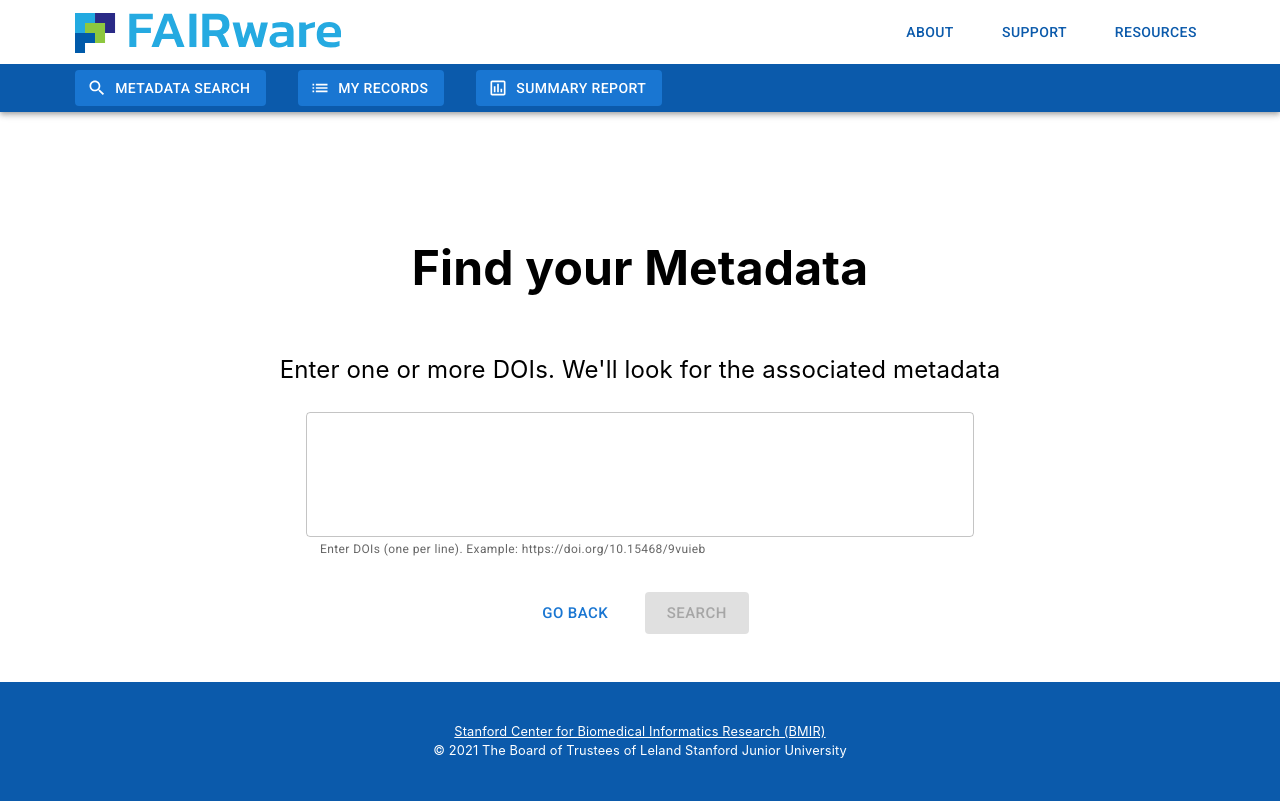
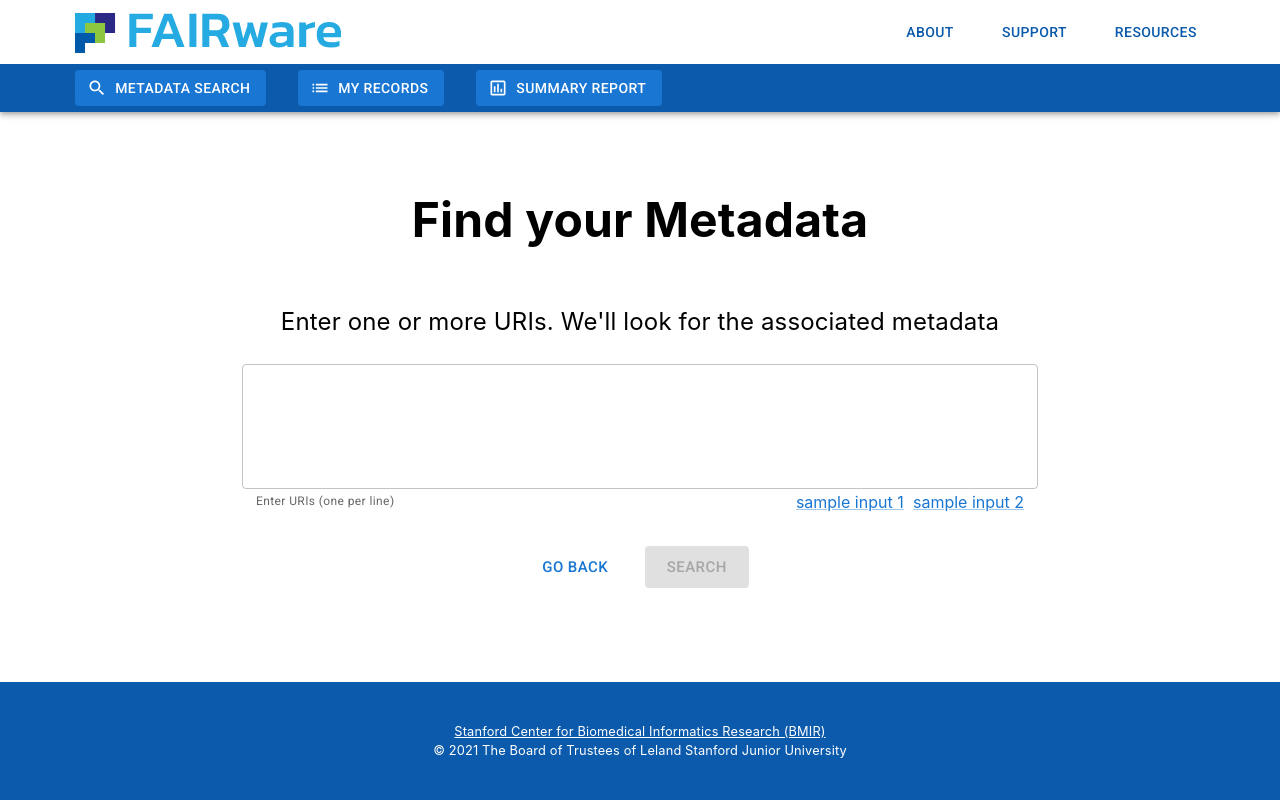
Before and after one commit to metadatacenter/fairware-workbench-ui, a React (Create React App) app: page /FindMetadata in a window 1280 px wide. Built offline with nearby package versions, Linux system fonts and the light colour scheme.

Commit message:
Sample input buttons. Uri tooltips

```diff
--- a/src/App.css
+++ b/src/App.css
@@ -13,6 +13,11 @@ h1 {
 }
 
 h2 {
+}
+
+.title2 {
+  font-size: 1.5rem;
+  font-weight: bold;
 }
 
 /* MAIN LAYOUT (START) */
@@ -92,6 +97,17 @@ h2 {
   margin: 1vh 1vw;
 }
 
+.iconButton {
+  color: var(--color2);
+}
+
+.sampleInputButton {
+  text-align: right;
+  width: 60vw;
+  margin: -24px auto auto;
+  text-transform: none;
+}
+
 /* BUTTONS (END) */
 
 .inputTextFieldContainer {
@@ -100,11 +116,13 @@ h2 {
 }
 
 #mainInputTextField {
-  width: 50vw;
+  font-size: 0.8rem;
+  line-height: 0.9rem;
+  width: 60vw;
 }
 
 .mainTitle {
-  margin-top: 10vh;
+  margin-top: 4vh;
   text-align: center;
   font-size: 3rem;
   font-weight: bold;
@@ -115,3 +133,15 @@ h2 {
   margin: 6vh 10vw auto 10vw;
   font-size: 1.5rem;
 }
+
+.searchResults {
+  margin-top: 2vh;
+}
+
+.searchResults .progressIndicator {
+  text-align: center;
+}
+
+.table {
+  margin: 2vh auto;
+}
--- a/src/components/routes/FindMetadata.js
+++ b/src/components/routes/FindMetadata.js
@@ -3,14 +3,52 @@ import Button from "@mui/material/Button";
 import AppHeader from "../common/AppHeader";
 import AppFooter from "../common/AppFooter";
 import TextField from "@mui/material/TextField";
-import {Link} from "react-router-dom";
+import Link from '@mui/material/Link';
+import {searchMetadataByDois} from "../../services/fairwareServices";
+import {removeDuplicates, shortenUrl, truncate} from "../../util/commonUtil";
+import TableContainer from "@mui/material/TableContainer";
+import Table from "@mui/material/Table";
+import TableBody from "@mui/material/TableBody";
+import TableRow from "@mui/material/TableRow";
+import TableCell from "@mui/material/TableCell";
+import TableHead from "@mui/material/TableHead";
+import CircularProgress from "@mui/material/CircularProgress";
+import VisibilityIcon from '@mui/icons-material/Visibility';
+import DownloadIcon from '@mui/icons-material/Download';
+import IconButton from "@mui/material/IconButton";
+import Tooltip from "@mui/material/Tooltip";
 
 export default function FindMetadata() {
 
   const [inputText, setInputText] = useState("");
+  const [results, setResults] = useState({});
+  const [searching, setSearching] = useState(false);
 
   function handleInputChange(event) {
     setInputText(event.target.value);
+  }
+
+  function handleSampleInput1Click(event) {
+    let sampleInput = "https://repo.metadatacenter.org/template-instances/8e21af07-33ca-4ce3-8e84-d4e3fbe017b6\n" +
+      "https://repo.metadatacenter.org/template-instances/7a1ab52b-29ba-41bc-98a1-80f4d5bd696c";
+    setInputText(sampleInput);
+  }
+
+  function handleSampleInput2Click(event) {
+    let sampleInput = "10.15468/9vuieb\n" +
+      "10.4230/lipics.iclp.2011.16";
+    setInputText(sampleInput);
+  }
+
+  function searchMetadata() {
+    setSearching(true);
+    setResults({}); // Clear previous results
+    let dois = inputText.split("\n").map(e => e.trim());
+    dois = removeDuplicates(dois);
+    searchMetadataByDois(dois).then(data => {
+      setSearching(false);
+      setResults(data);
+    });
   }
 
   return (
@@ -18,17 +56,23 @@ export default function FindMetadata() {
       <AppHeader/>
       <div id="appContent">
         <div className="mainTitle">Find your Metadata</div>
-        <div className="mainSubtitle">Enter one or more DOIs. We'll look for the associated metadata</div>
+        <div className="mainSubtitle">Enter one or more URIs. We'll look for the associated metadata</div>
         <div className="inputTextFieldContainer">
           <TextField
             id="mainInputTextField"
             multiline
             rows={4}
-            defaultValue={""}
             onChange={handleInputChange}
-            helperText="Enter DOIs (one per line). Example: https://doi.org/10.15468/9vuieb"
+            value={inputText}
+            helperText="Enter URIs (one per line)"
           />
+          <div className={"sampleInputButton"}>
+            <Link component="button" onClick={handleSampleInput1Click}>sample input 1</Link>
+            <span>&nbsp;&nbsp;</span>
+            <Link component="button" onClick={handleSampleInput2Click}>sample input 2</Link>
+          </div>
         </div>
+
         <div id={"findMetadataButtons"}>
           <Button component={Link}
                   to="/"
@@ -38,12 +82,70 @@ export default function FindMetadata() {
             Go Back</Button>
           <Button
             disabled={inputText.trim().length === 0}
-            component={Link}
-            to="/FindMetadata"
+            onClick={searchMetadata}
             className={"generalButton"}
             variant={"contained"}
             size={"large"}>
             Search</Button>
+        </div>
+
+        <div className={"searchResults"}>
+
+          <div className={"progressIndicator"}>
+            {searching && <CircularProgress/>}
+          </div>
+
+          {results.items &&
+          <>
+            <div className={"title2"}>Search results</div>
+            <span>{results.items.length} metadata {results.items.length <= 1 && 'record'} {results.items.length > 1 && 'records'} found</span>
+            <TableContainer className={"table"}>
+              <Table>
+                <TableHead>
+                  <TableRow>
+                    <TableCell>URI</TableCell>
+                    <TableCell>SOURCE</TableCell>
+                    <TableCell>TITLE</TableCell>
+                    <TableCell>METADATA SCHEMA</TableCell>
+                    <TableCell>PREVIEW</TableCell>
+                    <TableCell>DOWNLOAD</TableCell>
+                  </TableRow>
+                </TableHead>
+                <TableBody>
+                  {results.items
+                    .map((item) => (
+                      <TableRow key={item.uri}>
+                        <TableCell>
+                          <Tooltip title={item.uri}>
+                            <a href={"https://doi.org/" + item.uri} target="_blank">{shortenUrl(item.uri)}</a>
+                          </Tooltip>
+                        </TableCell>
+                        <TableCell>{item.uri ? item.source : "URI not found"}</TableCell>
+                        <TableCell>{item.uri ? item.title : "NA"}</TableCell>
+                        <TableCell>{item.uri ?
+                          <Tooltip title={item.schemaId}>
+                            <a href={item.schemaId} target="_blank">{shortenUrl(item.schemaId)}</a></Tooltip>: "NA"}
+                        </TableCell>
+                        <TableCell><IconButton className={"iconButton"}><VisibilityIcon/></IconButton></TableCell>
+                        <TableCell><IconButton className={"iconButton"}><DownloadIcon/></IconButton></TableCell>
+                      </TableRow>
+
+                    ))}
+                </TableBody>
+              </Table>
+            </TableContainer>
+
+            <div id={"findMetadataButtons"}>
+              <Button
+                disabled={inputText.trim().length === 0}
+                onClick={searchMetadata}
+                className={"generalButton"}
+                variant={"contained"}
+                size={"large"}>
+                Continue</Button>
+            </div>
+          </>
+          }
         </div>
       </div>
       <AppFooter/>
--- a/src/constants.js
+++ b/src/constants.js
@@ -1,62 +1,2 @@
-// export const DC_API_BASE_URL = "https://api.datacommons.org/";
-//
-// export const NOT_AVAILABLE_VALUE = "NA";
-//
-// export const INDEX_VARIABLE_STATE_NAME = 'state';
-// export const INDEX_VARIABLE_COUNTY_NAME = 'county';
-// export const INDEX_VARIABLE_CITY_NAME = 'city';
-// export const INDEX_VARIABLE_ZIPCODE_NAME = 'zipCode';
-// export const INDEX_VARIABLE_CENSUSTRACT_NAME = 'censusTract';
-//
-// export const INDEX_VARIABLES = {
-//   [INDEX_VARIABLE_STATE_NAME]: {
-//     "uiLabel": "state",
-//     "uiValuesExample": "California",
-//     "dcid": "State",
-//     "dcidValuePrefix": "geoId/",
-//     "enabled": true
-//   },
-//   [INDEX_VARIABLE_COUNTY_NAME]: {
-//     "uiLabel": "county",
-//     "uiValuesExample": "Santa Clara, CA",
-//     "dcid": "County",
-//     "dcidValuePrefix": "geoId/",
-//     "enabled": true
-//   },
-//   [INDEX_VARIABLE_CITY_NAME]: {
-//     "uiLabel": "city",
-//     "uiValuesExample": "Palo Alto, CA",
-//     "dcid": "City",
-//     "dcidValuePrefix": "geoId/",
-//     "enabled": true
-//   },
-//   [INDEX_VARIABLE_ZIPCODE_NAME]: {
-//     "uiLabel": "zip code",
-//     "uiValuesExample": "94306",
-//     "dcid": "CensusZipCodeTabulationArea",
-//     "dcidValuePrefix": "zip/",
-//     "enabled": true
-//   },
-//   [INDEX_VARIABLE_CENSUSTRACT_NAME]: {
-//     "uiLabel": "census tract",
-//     "uiValuesExample": "06085512402",
-//     "dcid": "CensusTract",
-//     "dcidValuePrefix": "geoId/",
-//     "enabled": true
-//   }
-// }
-//
-// // Variable selected by default
-// export const DEFAULT_INDEX_VARIABLE_NAME =  INDEX_VARIABLE_ZIPCODE_NAME;
-//
-// // Input option for variable values selected by default
-// export const DEFAULT_VALUE_OPTION = "optionEnter";
-//
-// // Links
-// export const SNIPPET_1_URL = "https://github.com/metadatacenter/phs-gdc/blob/develop/r/snippet-merge-csv/MergeSnippet.R";
-// export const DC_GRAPH_BROWSER_BASE_URL = "https://datacommons.org/browser/";
-// export const GITHUB_REPO_URL = "https://github.com/metadatacenter/phs-gdc/";
-// export const STATVARS_AVAILABILITY_SHEET = "https://docs.google.com/spreadsheets/d/1s7jurDfn-c9iHyNQ6QnfnPGYV6j6bd75cF3fbvwf9Lc/edit#gid=155287420";
-//
-// // Provenance domains
-// export const PROVENANCE_DOMAIN_CENSUS_GOV = 'census.gov';
+const FAIRWARE_API_BASE_URL = "http://localhost:9090/";
+export const  FAIRWARE_METADATA_SEARCH_URL = FAIRWARE_API_BASE_URL + "metadata/search";
--- /dev/null
+++ b/src/services/fairwareServices.js
@@ -0,0 +1,31 @@
+import {FAIRWARE_METADATA_SEARCH_URL} from "../constants";
+
+/**
+ * Functions to access the FAIRware REST API
+ */
+
+/**
+ * Place Statistics - All
+ * @param dois A list of DOIs
+ * @constructor
+ */
+export function searchMetadataByDois(dois) {
+  console.log('searching: ', dois);
+  let url = FAIRWARE_METADATA_SEARCH_URL;
+  const requestOptions = {
+    method: 'POST',
+    headers: {
+      'Content-Type': 'application/json'
+    },
+    body: JSON.stringify(dois)
+  };
+  return fetch(url, requestOptions).then(response => {
+    // Check if the request is 200
+    if (response.ok) {
+      console.log('response ok');
+      let data = response.json();
+      return data;
+    }
+    return Promise.reject(response);
+  });
+};
--- /dev/null
+++ b/src/util/commonUtil.js
@@ -0,0 +1,25 @@
+/**
+ * Common Utilities
+ */
+
+export function removeDuplicates(array) {
+  return [...new Set(array)];
+};
+
+export function truncate(str, num) {
+  if (str.length <= num) {
+    return str
+  }
+  return str.slice(0, num) + '...'
+}
+
+export function shortenUrl(url) {
+  if (url.length > 50) {
+    let end = url.slice(url.length - 16);
+    let start = url.substr(0, 16);
+    return start + '...' + end;
+  }
+  else {
+    return url;
+  }
+}
```
